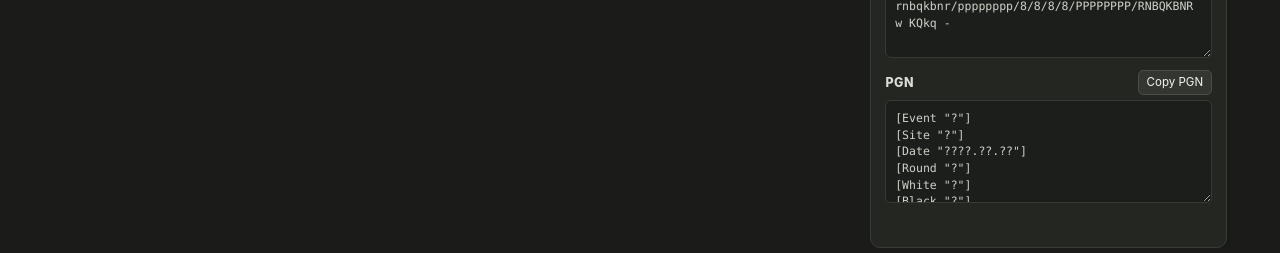
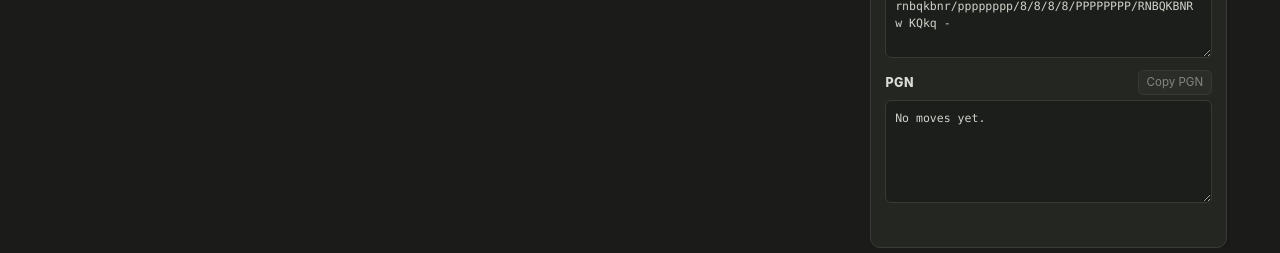
Before and after one commit to marcg129/chess-decision-trainer, a React (Vite) app: page / in a window 1280 px wide. Shown: the part 573-826 px from the top of the page. Built offline with nearby package versions, Linux system fonts and the light colour scheme.

Commit message:
fix: treat header-only PGN as no moves

```diff
--- a/src/App.tsx
+++ b/src/App.tsx
@@ -261,6 +261,7 @@ export default function App({ initialFen }: { initialFen?: string }) {
             fen={snapshot.fen}
             positionKey={snapshot.positionKey}
             pgn={snapshot.pgn}
+            hasMoves={snapshot.history.length > 0}
           />
         </aside>
       </section>
--- a/src/components/PositionDataPanel.tsx
+++ b/src/components/PositionDataPanel.tsx
@@ -4,11 +4,17 @@ type PositionDataPanelProps = {
   fen: string;
   positionKey: string;
   pgn: string;
+  hasMoves: boolean;
 };
 
-export function PositionDataPanel({ fen, positionKey, pgn }: PositionDataPanelProps) {
+export function PositionDataPanel({
+  fen,
+  positionKey,
+  pgn,
+  hasMoves,
+}: PositionDataPanelProps) {
   const [copyStatus, setCopyStatus] = useState('');
-  const pgnValue = pgn.trim() === '' ? 'No moves yet.' : pgn;
+  const pgnValue = hasMoves ? pgn : 'No moves yet.';
 
   const copyText = async (label: string, value: string) => {
     try {
@@ -58,7 +64,7 @@ export function PositionDataPanel({ fen, positionKey, pgn }: PositionDataPanelPr
           <button
             type="button"
             onClick={() => copyText('PGN', pgn)}
-            disabled={pgn.trim() === ''}
+            disabled={!hasMoves}
           >
             Copy PGN
           </button>
```
